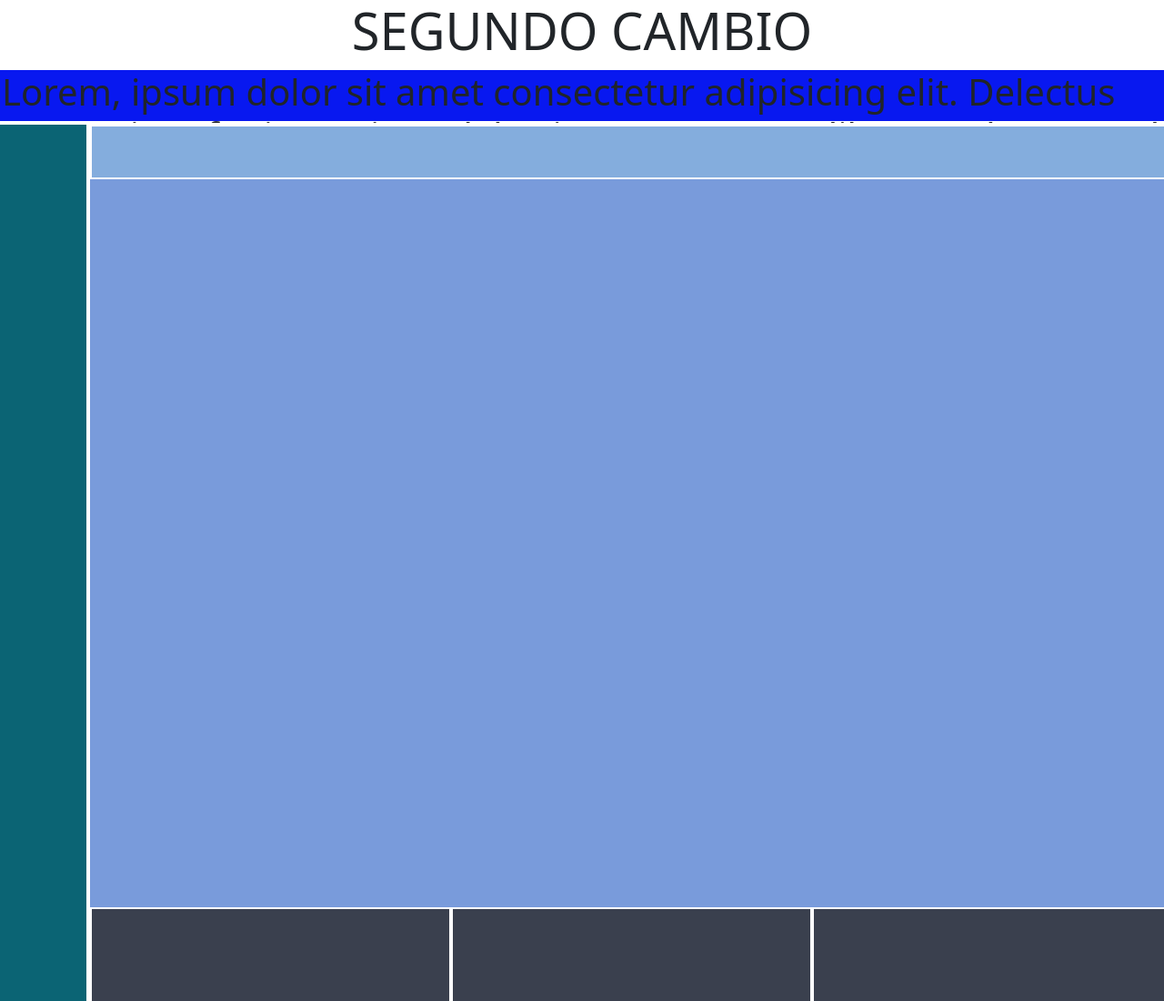
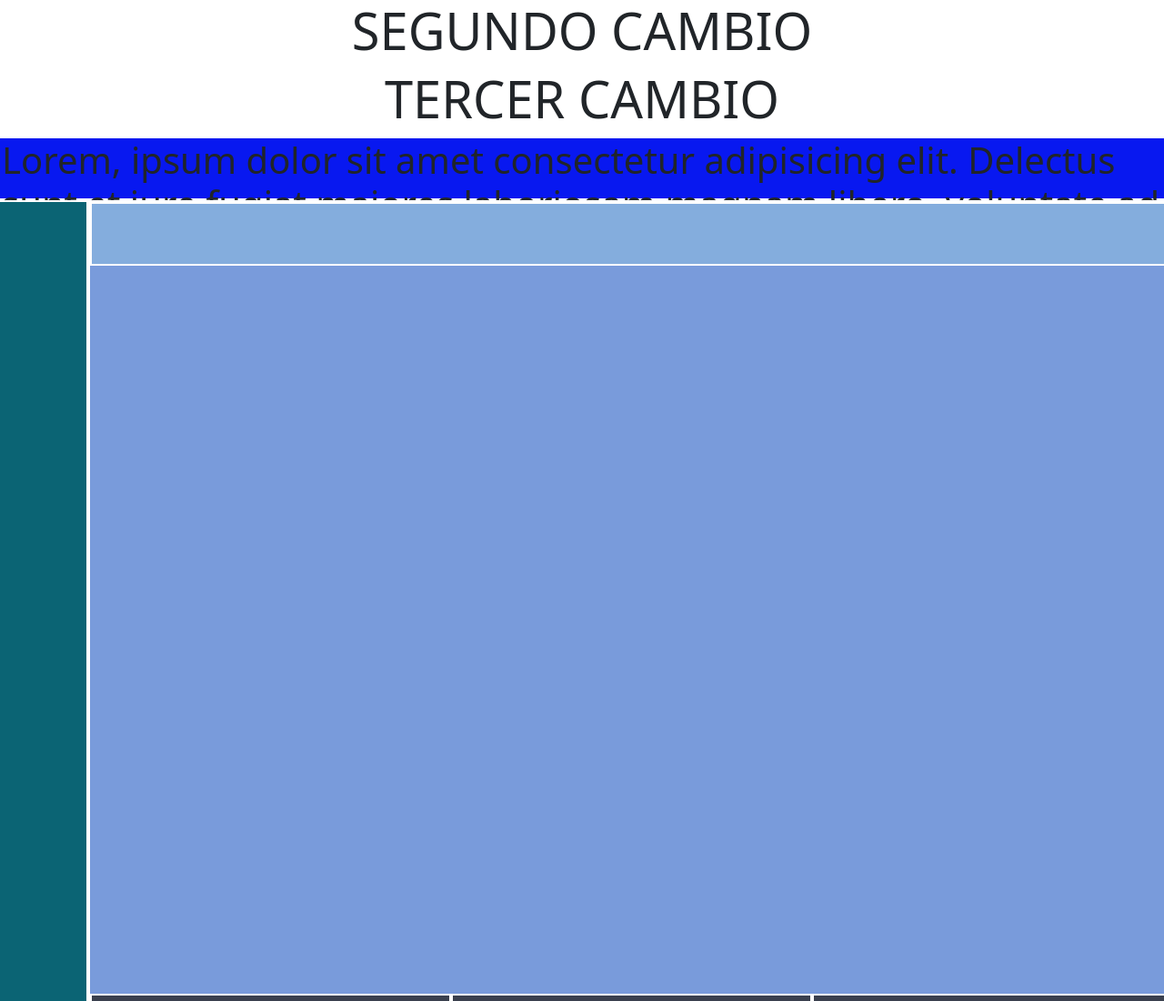
Before and after one commit to anyull/youtube, a plain HTML site: page index.html in a window 1280 px wide. Shown: the top 1100 px of the page at 91% size. Drawn offline with nearby package versions, Linux system fonts and the light colour scheme.

Commit message:
tercer cambio

```diff
--- a/estilos/estilos.css
+++ b/estilos/estilos.css
@@ -2,7 +2,7 @@
     box-sizing: border-box;
 }
 .cajauno {
-    height: 60px;
+    height: 70px;
     background-color: rgb(8, 24, 240);
     border: 2px solid white;
 }
@@ -17,7 +17,7 @@
     border: 2px solid white;
 }
 .cajacuatro {
-    height: 60px;
+    height: 70px;
     background-color: rgb(132, 173, 221);
     border: 2px solid white;
 }
--- a/index.html
+++ b/index.html
@@ -12,6 +12,7 @@
     <div class="container-fluid"></div>
     <header class="row">
         <h1 class="text-center display-4"> SEGUNDO CAMBIO </h1>
+        <h1 class="text-center display-4"> TERCER CAMBIO </h1>
     </header>
     <div class="row">
         <div class="cajauno  col-xl-12 col-xxl-12 "> <h1>Lorem, ipsum dolor sit amet consectetur adipisicing elit. Delectus sunt et iure fugiat maiores laboriosam magnam libero, voluptate ad qui ipsa debitis animi ipsum aspernatur reprehenderit maxime illum, id similique?</h1></div>
```
